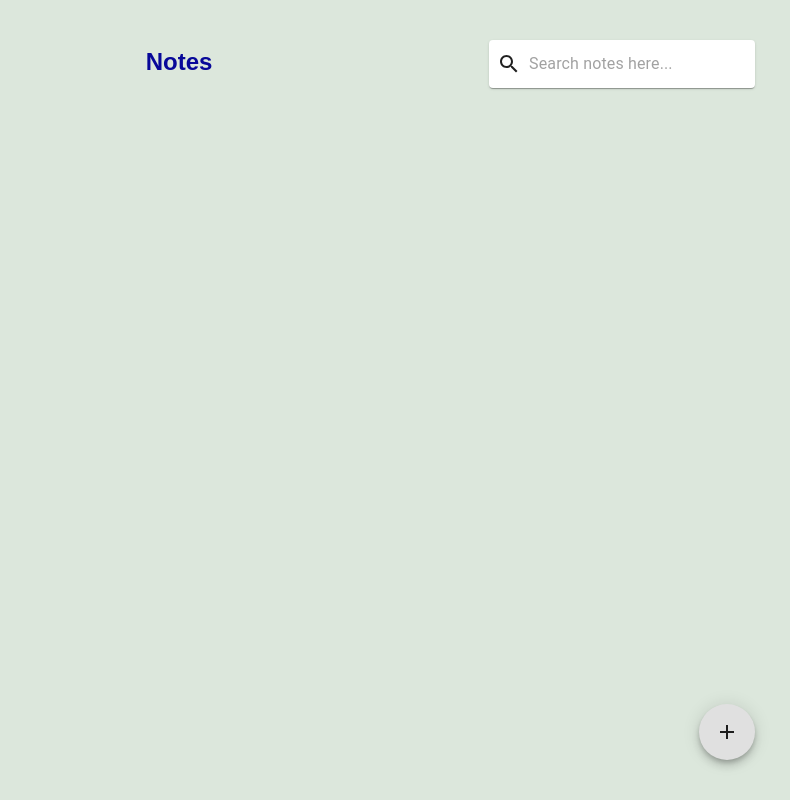
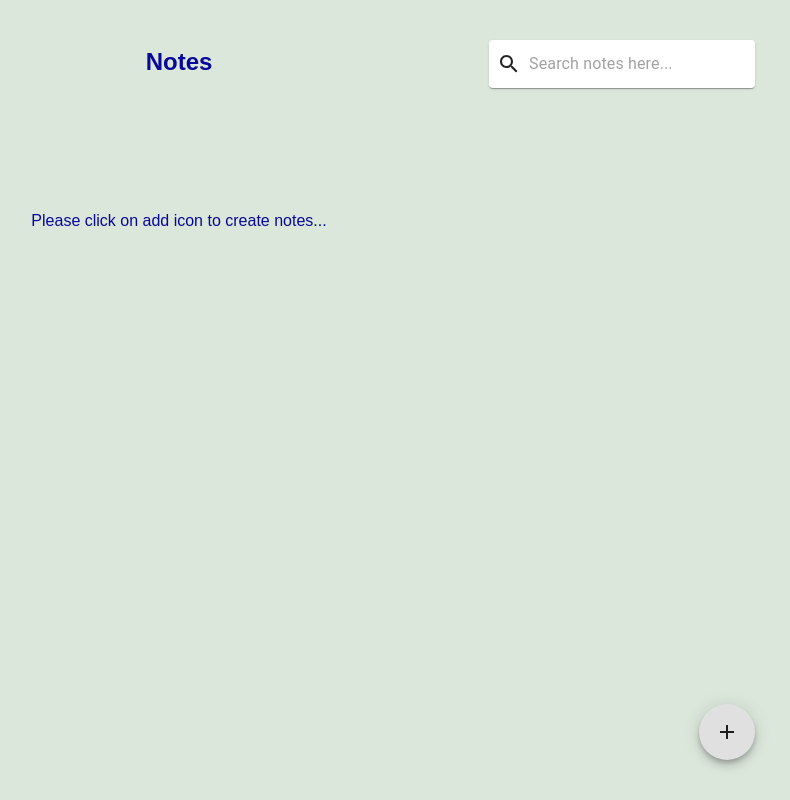
Before and after one commit to Triveni07/notes-making, a React (Create React App) app: page / in a window 1280 px wide. Shown: the top 800 px of the page, without its empty margins (485-1275 px from the left). Built offline with nearby package versions, Linux system fonts and the light colour scheme.

Commit message:
Chore:Refactor

```diff
--- a/src/components/Notes/HomePage.jsx
+++ b/src/components/Notes/HomePage.jsx
@@ -69,6 +69,7 @@ class HomePage extends Component {
                     )}
                     <ListNotes
                         showingNotesList={showingNotesList}
+                        notesLength={notes.length}
                     />
                 </div>
                 <div className="create-button">
--- a/src/components/Notes/ListNotes.jsx
+++ b/src/components/Notes/ListNotes.jsx
@@ -4,7 +4,17 @@ import UpdateNote from './UpdateNote';
 import Note from './Note';
 
 const ListNotes = (props) => {
-    const { showingNotesList } = props;
+    const { showingNotesList, notesLength } = props;
+
+    // Show message on empty list
+    if (showingNotesList.length === 0 && notesLength === 0) {
+        return (
+            <div className="empty-list">
+                <span>Please click on add icon to create notes...</span>
+            </div>
+        );
+    }
+
     return (
         <div>
             <ul className='notes-grid'>
--- a/src/components/styles/ListNotes.scss
+++ b/src/components/styles/ListNotes.scss
@@ -18,3 +18,7 @@
     overflow: auto;
   }
 }
+
+.empty-list {
+  padding: 7em;
+}
```
